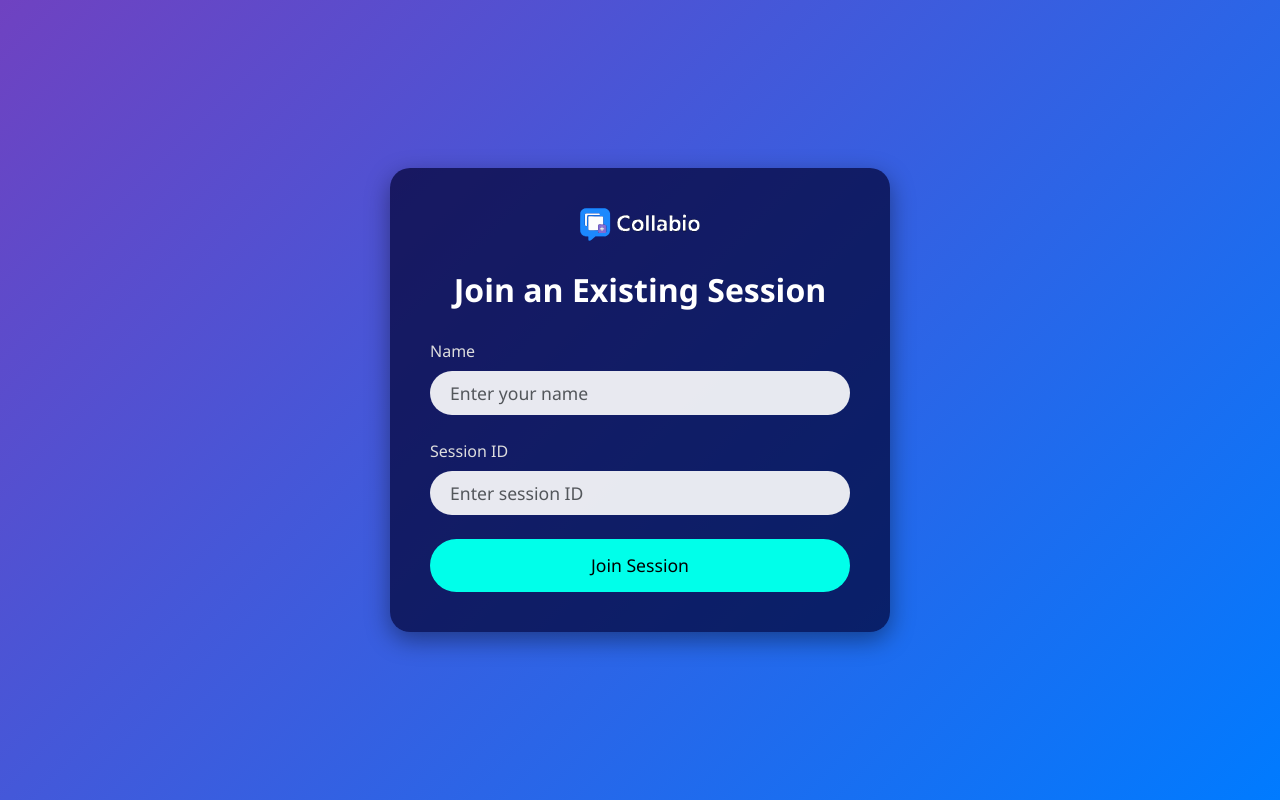
After one commit to the-sudipta/itransition, a Symfony app: template task_6/collabio/templates/home/join_session.html.twig in a window 1280 px wide. The commit adds this page. Run offline with Twig, Linux system fonts and the light colour scheme; the template is opened without the code that fills it, so the values that code supplies are empty; some libraries are stand-ins or nearby versions.

Commit message:
🎨 ui: Upload frontend templates for Home, Create Session, and Join Session pages
Added the initial frontend UI templates for Home, Create Session, and Join Session pages. These templates include the structural HTML/CSS layout without any backend logic or dynamic functionality.

```diff
--- a/task_6/collabio/templates/base.html.twig
+++ b/task_6/collabio/templates/base.html.twig
@@ -3,7 +3,7 @@
 <head>
     <meta charset="UTF-8">
     <title>{% block title %}Welcome!{% endblock %}</title>
-    <link rel="icon" href="{{ asset('images/collabio_logo.svg') }}">
+    <link rel="icon" href="{{ asset('images/collabio_logo_WHITE.svg') }}">
 {#    <link rel="icon" href="<?php echo $logo_svg; ?>" type="image/svg+xml">#}
     <link href="https://cdn.jsdelivr.net/npm/bootstrap@5.3.0/dist/css/bootstrap.min.css" rel="stylesheet">
     <link href="https://cdn.jsdelivr.net/npm/bootstrap-icons@1.11.1/font/bootstrap-icons.css" rel="stylesheet">
@@ -15,10 +15,14 @@
 </head>
 <body>
 {#    Flush Messages or Alert Messages    #}
-{% for message in app.flashes('success') %}
-    <div class="alert alert-success" role="alert">
-        {{ message }}
-    </div>
+{% for label, messages in app.flashes %}
+    {% set alertClass = (label == 'error' ? 'danger' : label) %}
+    {% for message in messages %}
+        <div class="alert alert-{{ alertClass }} alert-dismissible fade show" role="alert">
+            {{ message }}
+            <button type="button" class="btn-close" data-bs-dismiss="alert" aria-label="Close"></button>
+        </div>
+    {% endfor %}
 {% endfor %}
 {% block body %}{% endblock %}
 </body>
--- /dev/null
+++ b/task_6/collabio/templates/home/join_session.html.twig
@@ -0,0 +1,102 @@
+{# templates/join_session.html.twig #}
+{% extends 'base.html.twig' %}
+
+{% block title %}Collaborative Presentation - Join{% endblock %}
+
+{% block body %}
+    <style>
+        body {
+            background: linear-gradient(135deg, #6f42c1, #007bff);
+            min-height: 100vh;
+            display: flex;
+            align-items: center;
+            justify-content: center;
+            font-family: 'Segoe UI', Tahoma, Geneva, Verdana, sans-serif;
+        }
+        .form-container {
+            background-color: rgba(0, 0, 50, 0.7);
+            padding: 40px;
+            border-radius: 20px;
+            max-width: 500px;
+            width: 90%;
+            box-shadow: 0 8px 24px rgba(0,0,0,0.4);
+            text-align: center;
+        }
+        .form-logo {
+            max-width: 120px;
+            margin-bottom: 25px;
+        }
+        .form-title {
+            font-size: 2rem;
+            font-weight: 600;
+            margin-bottom: 25px;
+            color: #fff;
+        }
+        .form-label {
+            color: #ddd;
+        }
+        .form-control {
+            background-color: rgba(255, 255, 255, 0.9);
+            border: none;
+            border-radius: 50px;
+            padding-left: 20px;
+            padding-right: 20px;
+            font-size: 1.1rem;
+        }
+        .form-control:focus {
+            box-shadow: 0 0 0 0.25rem rgba(0,255,234,0.5);
+            border-color: rgba(0,255,234,0.7);
+        }
+        .btn-submit {
+            font-size: 1.1rem;
+            padding: 12px 0;
+            border-radius: 50px;
+            width: 100%;
+            background-color: #00ffea;
+            color: #000;
+            font-weight: 500;
+            transition: background-color 0.2s, transform 0.2s, box-shadow 0.2s;
+        }
+        .btn-submit:hover {
+            background-color: #00b3a3;
+            color: #fff;
+            transform: translateY(-2px);
+            box-shadow: 0 8px 16px rgba(0,0,0,0.3);
+        }
+    </style>
+
+    <div class="form-container">
+        {# Logo (place your logo file at public/images/logo.png) #}
+        <img src="{{ asset('images/collabio_logo_white.svg') }}" alt="App Logo" class="form-logo">
+
+        <div class="form-title">Join an Existing Session</div>
+
+        <form>
+            <div class="mb-4 text-start">
+                <label for="nameInput" class="form-label">Name</label>
+                <input
+                    type="text"
+                    id="nameInput"
+                    name="name"
+                    class="form-control form-control-lg"
+                    placeholder="Enter your name"
+                    required
+                >
+            </div>
+            <div class="mb-4 text-start">
+                <label for="sessionIdInput" class="form-label">Session ID</label>
+                <input
+                    type="text"
+                    id="sessionIdInput"
+                    name="session_id"
+                    class="form-control form-control-lg"
+                    placeholder="Enter session ID"
+                    required
+                >
+            </div>
+            <button type="submit" class="btn btn-submit">
+                Join Session
+            </button>
+        </form>
+    </div>
+{% endblock %}
```
Also changed, not shown: task_6/collabio/src/Controller/HomeController.php (+22 -0 lines), task_6/collabio/templates/home/create_session.html.twig (added, +91 -0 lines), task_6/collabio/templates/home/index.html.twig (+84 -13 lines), task_6/collabio/public/images/collabio_logo_white.svg (added), 1 other file.
